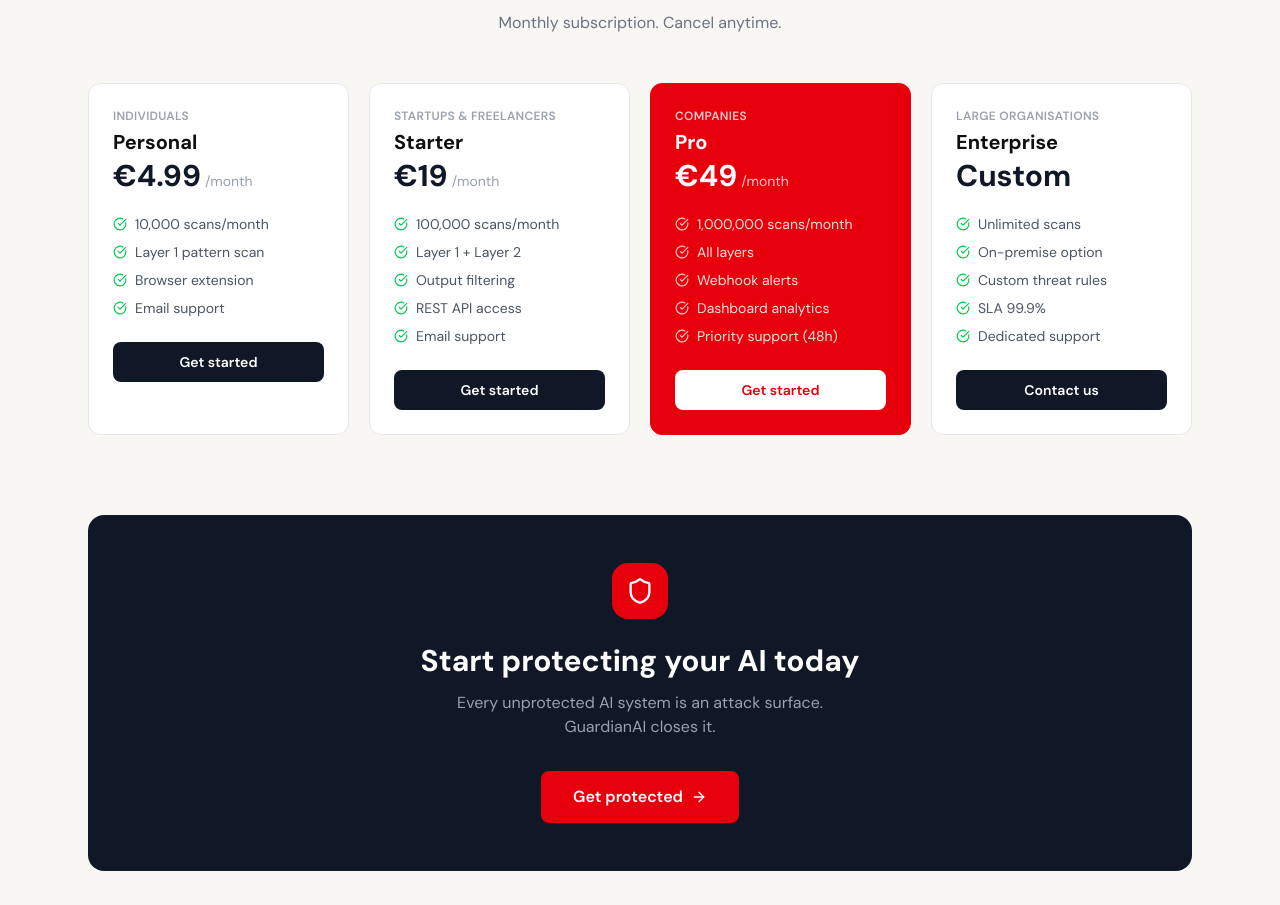
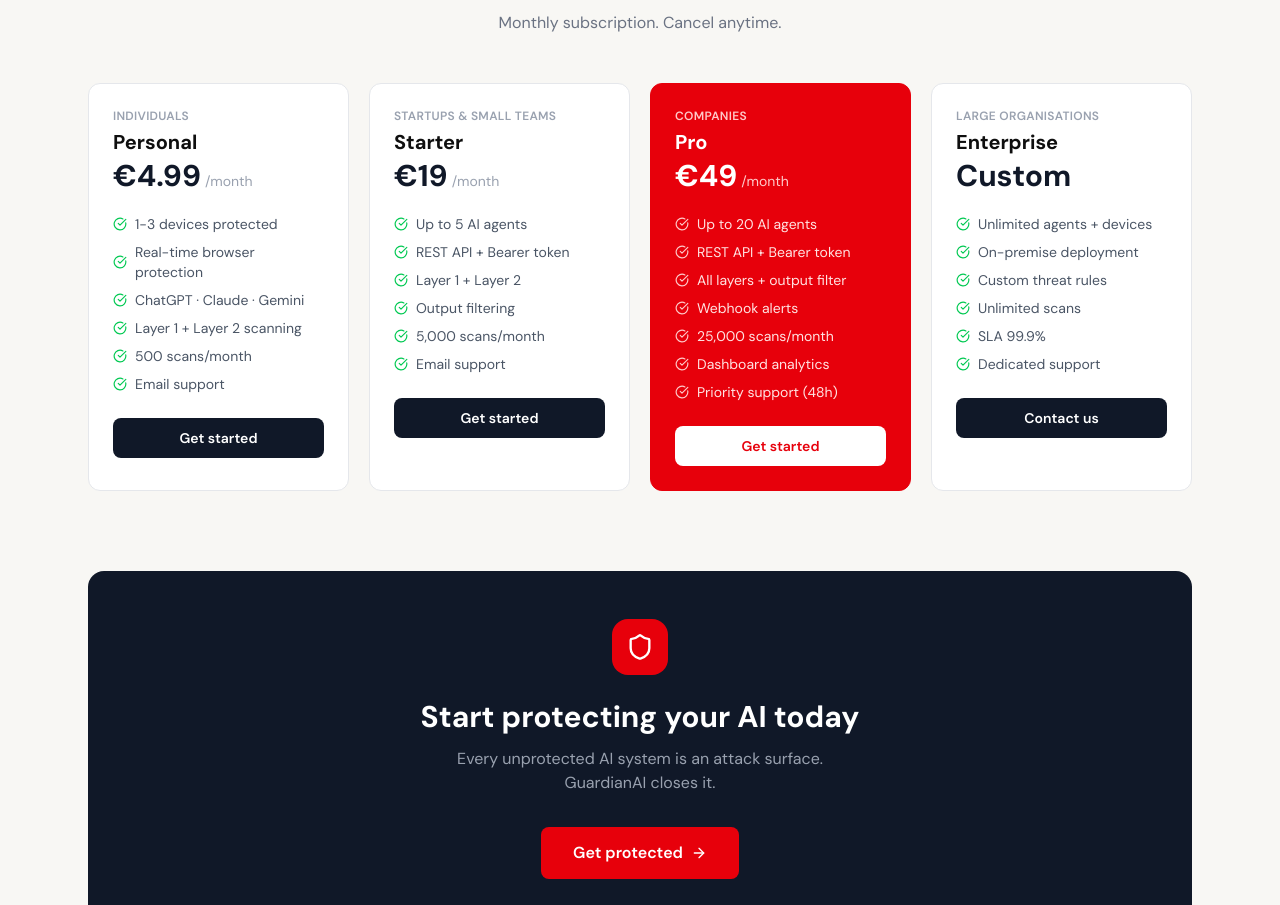
Before and after one commit to MilaimDelija/guardianai, a Next.js app: page / in a window 1280 px wide. Shown: the part 3372-4277 px from the top of the page. Built offline with nearby package versions, Linux system fonts and the light colour scheme.

Commit message:
fix: pricing — personal devices, business agents, realistic scan volumes

```diff
--- a/app/page.tsx
+++ b/app/page.tsx
@@ -295,7 +295,7 @@
               price: "€4.99",
               period: "/month",
               target: "Individuals",
-              features: ["10,000 scans/month", "Layer 1 pattern scan", "Browser extension", "Email support"],
+              features: ["1-3 devices protected", "Real-time browser protection", "ChatGPT · Claude · Gemini", "Layer 1 + Layer 2 scanning", "500 scans/month", "Email support"],
               cta: "Get started",
               highlight: false,
             },
@@ -303,8 +303,8 @@
               name: "Starter",
               price: "€19",
               period: "/month",
-              target: "Startups & freelancers",
-              features: ["100,000 scans/month", "Layer 1 + Layer 2", "Output filtering", "REST API access", "Email support"],
+              target: "Startups & small teams",
+              features: ["Up to 5 AI agents", "REST API + Bearer token", "Layer 1 + Layer 2", "Output filtering", "5,000 scans/month", "Email support"],
               cta: "Get started",
               highlight: false,
             },
@@ -313,7 +313,7 @@
               price: "€49",
               period: "/month",
               target: "Companies",
-              features: ["1,000,000 scans/month", "All layers", "Webhook alerts", "Dashboard analytics", "Priority support (48h)"],
+              features: ["Up to 20 AI agents", "REST API + Bearer token", "All layers + output filter", "Webhook alerts", "25,000 scans/month", "Dashboard analytics", "Priority support (48h)"],
               cta: "Get started",
               highlight: true,
             },
@@ -322,7 +322,7 @@
               price: "Custom",
               period: "",
               target: "Large organisations",
-              features: ["Unlimited scans", "On-premise option", "Custom threat rules", "SLA 99.9%", "Dedicated support"],
+              features: ["Unlimited agents + devices", "On-premise deployment", "Custom threat rules", "Unlimited scans", "SLA 99.9%", "Dedicated support"],
               cta: "Contact us",
               highlight: false,
             },
```
